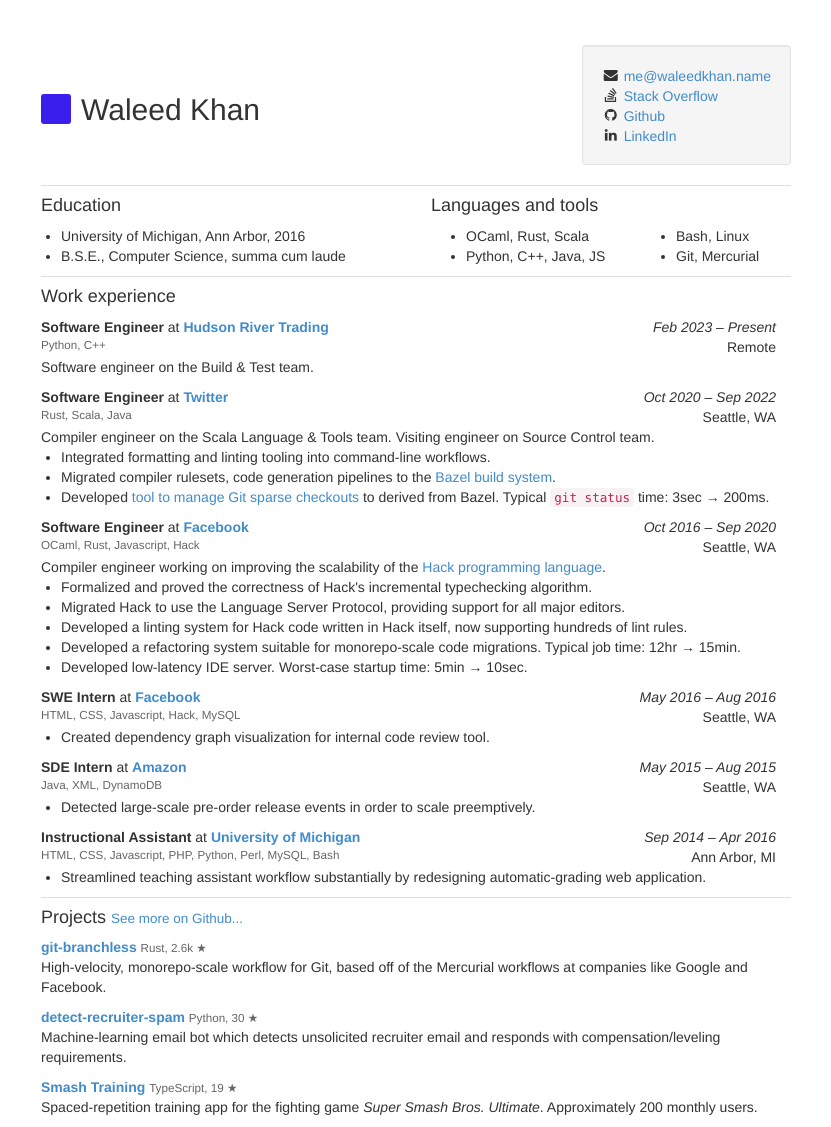
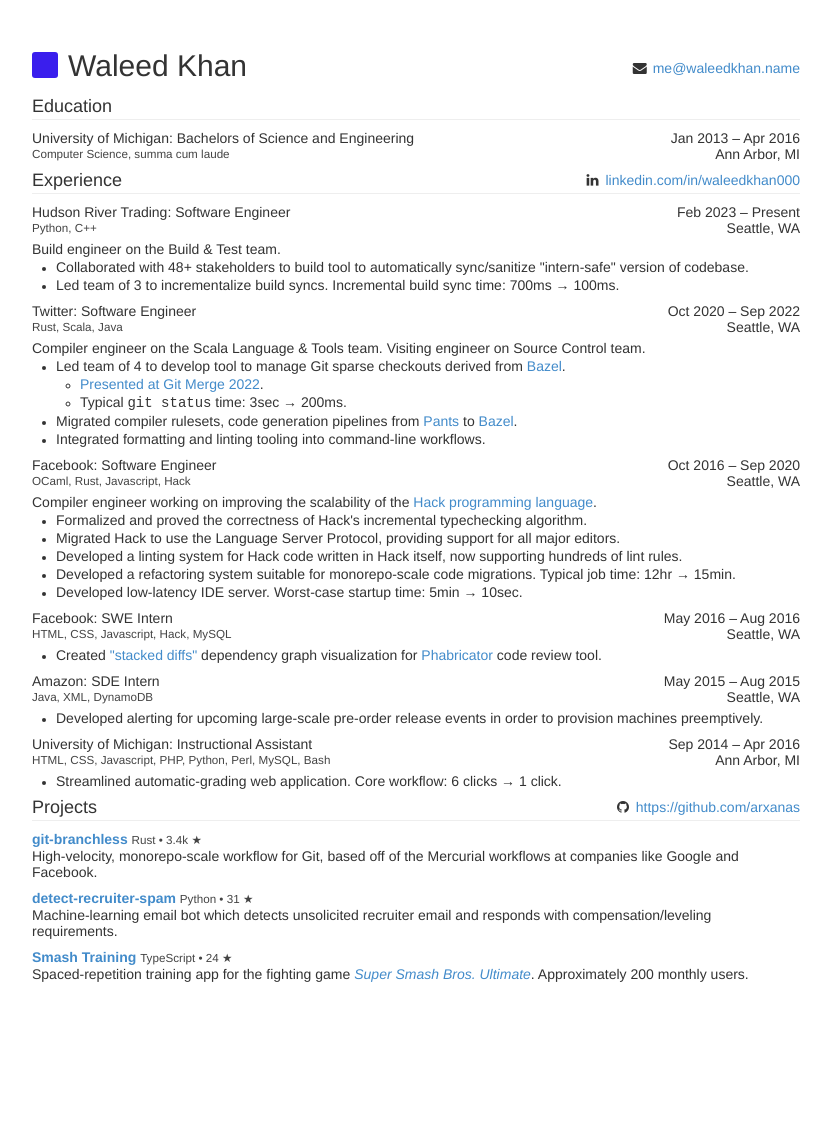
Before and after one commit to arxanas/resume, a plain HTML site: page index.html in a window 1280 px wide. Shown: the whole page, without its empty margins (224-1055 px from the left). After the commit the page ends 982 px from the top, so only its background shows below. Drawn offline with Linux system fonts and the light colour scheme.

Commit message:
wip: update HRT job and formatting

```diff
--- a/css/resume.css
+++ b/css/resume.css
@@ -1,197 +1,161 @@
-p:not(:last-child){
-    margin: 0;
+:root {
+    --color: #333;
+    --font-size: 0.875rem;
+    --section-header-font-size: 1.125rem;
 }
 
-.resume-header {
-    margin-top: 25px;
+@media print {
+    :root {
+        --font-size: 10pt;
+    }
 }
 
-/* Center vertically with respect to the contact info. */
-.name-container {
-    line-height: 130px;
+* {
+    box-sizing: border-box;
+    margin: 0;
+    padding: 0;
+}
+
+body {
+    font-family: "Helvetica Neue", Helvetica, Arial, sans-serif;
+    font-size: var(--font-size);
+    line-height: 16px;
+    color: var(--color);
+    background-color: #fff;
+}
+
+a {
+    color: #428bca;
+    text-decoration: none;
+}
+
+a:hover {
+    text-decoration: underline;
+}
+
+ul {
+    padding-left: 1.5rem;
+}
+
+li {
+    margin: 2px 0px;
+}
+
+li::marker {
+    font-size: smaller;
+}
+
+.container {
+    display: block;
+    margin: 0 auto;
+}
+
+@media not print {
+    .container {
+        padding: 3rem 1rem 0 1rem;
+    }
+}
+
+@media (min-width: 1200px) {
+    .container {
+        width: 50rem;
+    }
+}
+
+@media (min-width: 992px) {
+    .container {
+        width: 50rem;
+    }
+}
+
+@media (min-width: 768px) {
+    .container {
+        width: 50rem;
+    }
+}
+
+/** Header **/
+
+.header {
+    display: flex;
+    align-items: center;
+    justify-content: space-between;
+    padding: 10px 0;
 }
 
 .name {
-    line-height: 130px;
+    font-size: 30px;
+    font-weight: 500;
 }
 
+@media not print {
     .name:before {
         background-color: #3a1eed;
         border-radius: 3px;
         content: "";
         display: inline-block;
-    height: 30px;
+        height: 26px;
         margin-right: 10px;
         margin-top: -6px;
         vertical-align: middle;
-    width: 30px;
-}
-
-ul {
-  padding-left: 20px;
-}
-
-.container {
-  max-width: 750px;
-}
-
-/* Simple print formatting. */
-@media print {
-    .container {
-      padding: 0 0.5in;
-
-      font-size: 12px;
-    }
-
-    .resume-header {
-      margin-top: 0px;
-    }
-
-    .name {
-      /* Since the font size in print view is different. */
-      line-height: 95px;
-      padding-left: 0;
-    }
-
-    .name:before {
-      height: 0;
-      margin: 0;
-      padding: 0;
-      width: 0;
-    }
-
-    .projects-more {
-      font-size: 13px;
-    }
-
-    /* Remove Bootstrap's link styles. */
-    a {
-        text-decoration: none;
-    }
-    a:after {
-        content: "" !important;
-    }
-
-    /*
-     * In some places we want columns to take up different amounts of space
-     * based on whether we're in a print view. Apply one of these classes
-     * to override the column width when in print view, i.e. class="col-md-6
-     * col-print-12."
-     */
-    .col-print-3, .col-print-4, .col-print-5, .col-print-6, .col-print-12 {
-        padding-left: 15px;
-        padding-right: 15px;
-    }
-    .col-print-3 {
-        width: 25%;
-    }
-    .col-print-4 {
-        width: 33%;
-    }
-    .col-print-5 {
-      width: 41.6%;
-    }
-    .col-print-6 {
-        width: 50%;
-    }
-    .col-print-12 {
-        width: 100%;
+        width: 26px;
     }
 }
 
-.contact-box {
-  margin-top: 20px;
+/** Sections **/
+
+.section-header {
+    border-bottom: solid #eee 1px;
+    display: flex;
+    justify-content: space-between;
+    padding: 5px 0;
+    margin: 5px 0;
 }
 
-/* Vertically center the text relative to its icon. */
-.contact-item {
-    display: inline-block;
-    position: relative;
-    top: 1px;
+.section-header h2 {
+    font-size: var(--section-header-font-size);
+    font-weight: 500;
 }
 
-.info-section {
-    border-top: solid #DDDDDD 1px;
+
+.section-link {
+    font-size: var(--font-size);
 }
 
-.job {
-  padding-right: 30px;
-}
-.project {
-  padding-right: 15px;
+/** Jobs **/
+
+.job-header {
+    margin: 10px 0 5px 0;
+    display: flex;
+    align-items: baseline;
+    justify-content: space-between;
 }
 
-@media print {
-    .job, .project {
-      padding-right: 0px;
-    }
-    .print-no-collapse {
-      float: left;
-    }
-    .print-no-collapse.col-xs-12 .print-no-collapse.col-sm-12 .print-no-collapse.col-md-12 .print-no-collapse.col-lg-12 {
-        width: 100%;
-    }
-    .print-no-collapse.col-xs-11 .print-no-collapse.col-sm-11 .print-no-collapse.col-md-11 .print-no-collapse.col-lg-11 {
-        width: 91.66666666666666%;
-    }
-    .print-no-collapse.col-xs-10 .print-no-collapse.col-sm-10 .print-no-collapse.col-md-10 .print-no-collapse.col-lg-10 {
-        width: 83.33333333333334%;
-    }
-    .print-no-collapse.col-xs-9 .print-no-collapse.col-sm-9 .print-no-collapse.col-md-9 .print-no-collapse.col-lg-9 {
-        width: 75%;
-    }
-    .print-no-collapse.col-xs-8 .print-no-collapse.col-sm-8 .print-no-collapse.col-md-8 .print-no-collapse.col-lg-8 {
-        width: 66.66666666666666%;
-    }
-    .print-no-collapse.col-xs-7 .print-no-collapse.col-sm-7 .print-no-collapse.col-md-7 .print-no-collapse.col-lg-7 {
-        width: 58.333333333333336%;
-    }
-    .print-no-collapse.col-xs-6 .print-no-collapse.col-sm-6 .print-no-collapse.col-md-6 .print-no-collapse.col-lg-6 {
-        width: 50%;
-    }
-    .print-no-collapse.col-xs-5 .print-no-collapse.col-sm-5 .print-no-collapse.col-md-5 .print-no-collapse.col-lg-5 {
-        width: 41.66666666666667%;
-    }
-    .print-no-collapse.col-xs-4 .print-no-collapse.col-sm-4 .print-no-collapse.col-md-4 .print-no-collapse.col-lg-4 {
-        width: 33.33333333333333%;
-    }
-    .print-no-collapse.col-xs-3 .print-no-collapse.col-sm-3 .print-no-collapse.col-md-3 .print-no-collapse.col-lg-3 {
-        width: 25%;
-    }
-    .print-no-collapse.col-xs-2 .print-no-collapse.col-sm-2 .print-no-collapse.col-md-2 .print-no-collapse.col-lg-2 {
-        width: 16.666666666666664%;
-    }
-    .print-no-collapse.col-xs-1 .print-no-collapse.col-sm-1 .print-no-collapse.col-md-1 .print-no-collapse.col-lg-1 {
-        width: 8.333333333333332%;
-    }
+.job-description {
+    font-weight: 500;
 }
 
-@media (max-width: 768px) {
-    /* Center name horizontally on mobile. */
-    .name {
-        text-align: center;
-    }
+.job-description a {
+    color: var(--color);
 }
 
-@media (min-width: 768px), print {
-    .contact-box, .contact-box-list {
-        float: right;
-    }
+.job-technologies {
+    font-size: smaller;
+    color: #444;
 }
 
-.job-description, .job-employer {
-    font-weight: bold;
-}
-
-.job-date {
-    font-style: italic;
-}
-
-.job-date, .job-location {
+.job-date,
+.job-location {
     text-align: right;
 }
 
-.languages {
-  color: #666666;
+/** Projects **/
+
+.project-header {
+    margin-top: 10px;
+}
+
+.project-technologies {
     font-size: smaller;
+    color: #444;
 }
--- a/index.html
+++ b/index.html
@@ -2,19 +2,16 @@
 
 <!DOCTYPE html>
 <html lang="en">
+
 <head>
   <meta charset="utf-8" />
   <meta http-equiv="X-UA-Compatible" content="IE=edge" />
   <meta name="viewport" content="width=device-width, initial-scale=1" />
-    <meta
-      name="description"
-      content="I'm a software engineer who builds highly-scalable developer tooling."
-    />
+  <meta name="description" content="I'm a software engineer who builds highly-scalable developer tooling." />
   <title>Waleed Khan's Resume</title>
 
-    <link rel="stylesheet" href="css/bootstrap.min.css" />
+  <link rel="stylesheet" href="css/resume.css" />
   <link rel="stylesheet" href="css/font-awesome.min.css" />
-    <link rel="stylesheet" href="css/resume.css" />
 
   <script>
     (function (i, s, o, g, r, a, m) {
@@ -42,138 +39,87 @@
     ga("send", "pageview");
   </script>
 </head>
+
 <body>
   <div class="container">
-      <header class="row resume-header">
-        <div class="row">
-          <div class="col-sm-6 print-no-collapse name-container">
-            <h2 class="name">Waleed Khan</h2>
+    <header class="header">
+      <div>
+        <h1 class="name">Waleed Khan</h1>
       </div>
-          <div class="col-sm-6 print-no-collapse contact-box">
-            <ul class="contact-box-list well list-unstyled">
-              <li>
+
+      <div class="contact-info">
         <i class="fa fa-fw fa-envelope"><!-- --></i>
-                <span class="contact-item">
         <a href="mailto:me@waleedkhan.name">me@waleedkhan.name</a>
-                </span>
-              </li>
-              <li>
-                <i class="fa fa-fw fa-stack-overflow"><!-- --></i>
-                <span class="contact-item">
-                  <a href="https://stackoverflow.com/users/344643/waleed-khan">
-                    <span class="hidden-print">Stack Overflow</span>
-                    <span class="visible-print"
-                      >stackoverflow.com/users/344643</span
-                    >
-                  </a>
-                </span>
-              </li>
-              <li>
-                <i class="fa fa-fw fa-github"><!-- --></i>
-                <span class="contact-item">
-                  <a href="https://github.com/arxanas">
-                    <span class="hidden-print">Github</span>
-                    <span class="visible-print">github.com/arxanas</span>
-                  </a>
-                </span>
-              </li>
-              <li>
-                <i class="fa fa-fw fa-linkedin"><!-- --></i>
-                <span class="contact-item">
-                  <a href="https://www.linkedin.com/in/waleedkhan000">
-                    <span class="hidden-print">LinkedIn</span>
-                    <span class="visible-print">linkedin.com/in/wikhan</span>
-                  </a>
-                </span>
-              </li>
-            </ul>
-          </div>
       </div>
     </header>
 
     <!-- Info -->
-      <div class="info-section row">
-        <div class="row">
-          <!-- Education -->
-          <div class="col-md-6 col-print-6 print-no-collapse">
-            <header>
-              <h4>Education</h4>
-            </header>
-            <ul>
-              <li>University of Michigan, Ann Arbor, 2016</li>
-              <li>B.S.E., Computer Science, summa&nbsp;cum&nbsp;laude</li>
-            </ul>
-          </div>
-
-          <!-- Languages and tools -->
-          <div class="col-md-6 col-print-6 print-no-collapse">
-            <header>
-              <h4>Languages and tools</h4>
+    <section class="section">
+      <header class="section-header">
+        <h2>Education</h2>
       </header>
 
-            <div class="col-md-7 col-print-7 print-no-collapse">
-              <ul>
-                <li>OCaml, Rust, Scala</li>
-                <li>Python, C++, Java, JS</li>
-              </ul>
+      <section>
+        <header class="job-header">
+          <div>
+            <div class="job-description">
+              <a href="https://umich.edu">University&nbsp;of&nbsp;Michigan</a>:
+              Bachelors&nbsp;of&nbsp;Science&nbsp;and&nbsp;Engineering
             </div>
-            <div class="col-md-5 col-print-5 print-no-collapse">
-              <ul>
-                <li>Bash, Linux</li>
-                <li>Git, Mercurial</li>
-              </ul>
+            <div class="job-technologies">Computer Science, summa cum laude</div>
           </div>
+          <div>
+            <div class="job-date">Jan 2013 &ndash; Apr 2016</div>
+            <div class="job-location">Ann Arbor, MI</div>
           </div>
-        </div>
-      </div>
+        </header>
+      </section>
+    </section>
 
     <!-- Work experience -->
-      <section class="info-section row">
-        <header>
-          <h4>Work experience</h4>
+    <section class="section">
+      <header class="section-header">
+        <h2>Experience</h2>
+        <span class="section-link">
+          <i class="fa fa-fw fa-linkedin"><!-- --></i>
+          <a href="https://www.linkedin.com/in/waleedkhan000">linkedin.com/in/waleedkhan000</a>
+        </span>
       </header>
 
       <!-- Hudson River Trading job -->
-        <div class="row">
-          <section class="job col-md-12">
-            <header class="row">
-              <div class="col-xs-8">
+      <section>
+        <header class="job-header">
           <div>
-                  <span class="job-description">Software Engineer</span>
-                  at
-                  <span class="job-employer">
-                    <a href="https://www.hudsonrivertrading.com"
-                      >Hudson River Trading</a
-                    >
-                  </span>
+            <div class="job-description">
+              <a href="https://www.hudsonrivertrading.com">Hudson River Trading</a>: Software Engineer
             </div>
-                <div class="languages">Python, C++</div>
+            <div class="job-technologies">Python, C++</div>
           </div>
-              <div class="col-xs-4">
+          <div>
             <div class="job-date">Feb 2023 &ndash; Present</div>
-                <div class="job-location">Remote</div>
+            <div class="job-location">Seattle, WA</div>
           </div>
         </header>
 
-            <p>Software engineer on the Build &amp; Test team.</p>
+        <p>Build engineer on the Build &amp; Test team.</p>
+
+        <ul>
+          <li>Collaborated with 48+ stakeholders to build tool to automatically sync/sanitize
+            "intern-safe" version of codebase.</li>
+          <li>Led team of 3 to incrementalize build syncs. Incremental build sync time: 700ms &rarr; 100ms.</li>
+        </ul>
       </section>
-        </div>
 
       <!-- Twitter job -->
-        <div class="row">
-          <section class="job col-md-12">
-            <header class="row">
-              <div class="col-xs-8">
+      <section>
+        <header class="job-header">
           <div>
-                  <span class="job-description">Software Engineer</span>
-                  at
-                  <span class="job-employer">
-                    <a href="https://www.twitter.com">Twitter</a>
-                  </span>
+            <div class="job-description">
+              <a href="https://www.twitter.com">Twitter</a>: Software Engineer
             </div>
-                <div class="languages">Rust, Scala, Java</div>
+            <div class="job-technologies">Rust, Scala, Java</div>
           </div>
-              <div class="col-xs-4">
+          <div>
             <div class="job-date">Oct 2020 &ndash; Sep 2022</div>
             <div class="job-location">Seattle, WA</div>
           </div>
@@ -186,40 +132,36 @@
 
         <ul>
           <li>
+            Led team of 4 to develop tool to manage Git sparse checkouts
+            derived from <a href="https://bazel.build">Bazel</a>.
+
+            <ul>
+              <li><a href="https://blog.waleedkhan.name/build-aware-sparse-checkouts/">Presented at Git Merge 2022</a>.
+              </li>
+              <li>Typical <code>git status</code> time: 3sec &rarr; 200ms.</li>
+            </ul>
+          </li>
+          <li>
+            Migrated compiler rulesets, code generation pipelines from <a href="https://www.pantsbuild.org">Pants</a> to
+            <a href="https://bazel.build">Bazel</a>.
+          </li>
+          <li>
             Integrated formatting and linting tooling into command-line
             workflows.
           </li>
-              <li>
-                Migrated compiler rulesets, code generation pipelines to the
-                <a href="https://bazel.build/">Bazel build system</a>.
-              </li>
-              <li>
-                Developed
-                <a href="https://github.com/twitter/focus"
-                  >tool to manage Git sparse checkouts</a
-                >
-                to derived from Bazel. Typical <code>git status</code> time:
-                3sec &rarr; 200ms.
-              </li>
         </ul>
       </section>
-        </div>
 
       <!-- Facebook job -->
-        <div class="row">
-          <section class="job col-md-12">
-            <header class="row">
-              <div class="col-xs-8">
+      <section>
+        <header class="job-header">
           <div>
-                  <span class="job-description">Software Engineer</span>
-                  at
-                  <span class="job-employer">
-                    <a href="https://www.facebook.com">Facebook</a>
-                  </span>
+            <div class="job-description">
+              <a href="https://www.facebook.com">Facebook</a>: Software Engineer
             </div>
-                <div class="languages">OCaml, Rust, Javascript, Hack</div>
+            <div class="job-technologies">OCaml, Rust, Javascript, Hack</div>
           </div>
-              <div class="col-xs-4">
+          <div>
             <div class="job-date">Oct 2016 &ndash; Sep 2020</div>
             <div class="job-location">Seattle, WA</div>
           </div>
@@ -253,22 +195,17 @@
           </li>
         </ul>
       </section>
+
+      <!-- Facebook internship -->
+      <section>
+        <header class="job-header">
+          <div>
+            <div class="job-description">
+              <a href="https://www.facebook.com">Facebook</a>: SWE Intern
             </div>
-        <!-- Facebook internship -->
-        <div class="row">
-          <section class="job col-md-12">
-            <header class="row">
-              <div class="col-xs-6">
+            <div class="job-technologies">HTML, CSS, Javascript, Hack, MySQL</div>
+          </div>
           <div>
-                  <span class="job-description">SWE Intern</span>
-                  at
-                  <span class="job-employer">
-                    <a href="https://www.facebook.com">Facebook</a>
-                  </span>
-                </div>
-                <div class="languages">HTML, CSS, Javascript, Hack, MySQL</div>
-              </div>
-              <div class="col-xs-6">
             <div class="job-date">May 2016 &ndash; Aug 2016</div>
             <div class="job-location">Seattle, WA</div>
           </div>
@@ -276,28 +213,23 @@
 
         <ul>
           <li>
-                Created dependency graph visualization for internal code review
-                tool.
+            Created <a href="https://www.stacking.dev/">&quot;stacked
+              diffs&quot;</a> dependency graph visualization for <a
+              href="https://www.phacility.com/phabricator/">Phabricator</a> code review tool.
           </li>
         </ul>
       </section>
-        </div>
 
       <!-- Amazon internship -->
-        <div class="row">
-          <section class="job col-md-12">
-            <header class="row">
-              <div class="col-xs-6">
+      <section>
+        <header class="job-header">
           <div>
-                  <span class="job-description">SDE Intern</span>
-                  at
-                  <span class="job-employer">
-                    <a href="https://www.amazon.com">Amazon</a>
-                  </span>
+            <div class="job-description">
+              <a href="https://www.amazon.com">Amazon</a>: SDE Intern
             </div>
-                <div class="languages">Java, XML, DynamoDB</div>
+            <div class="job-technologies">Java, XML, DynamoDB</div>
           </div>
-              <div class="col-xs-6">
+          <div>
             <div class="job-date">May 2015 &ndash; Aug 2015</div>
             <div class="job-location">Seattle, WA</div>
           </div>
@@ -305,32 +237,25 @@
 
         <ul>
           <li>
-                Detected large-scale pre-order release events in order to scale
-                preemptively.
+            Developed alerting for upcoming large-scale pre-order release events
+            in order to provision machines preemptively.
           </li>
         </ul>
       </section>
-        </div>
 
       <!-- IA job -->
-        <div class="row">
-          <section class="job col-md-12">
-            <header class="row">
-              <div class="col-xs-6">
+      <section class="job">
+        <header class="job-header">
           <div>
-                  <span class="job-description">Instructional Assistant</span>
-                  at
-                  <span class="job-employer">
-                    <a href="https://www.umich.edu/"
-                      >University&nbsp;of&nbsp;Michigan</a
-                    >
-                  </span>
+            <div class="job-description">
+              <a href="https://www.umich.edu/">University&nbsp;of&nbsp;Michigan</a>:
+              Instructional Assistant
             </div>
-                <div class="languages">
+            <div class="job-technologies">
               HTML, CSS, Javascript, PHP, Python, Perl, MySQL, Bash
             </div>
           </div>
-              <div class="col-xs-6">
+          <div>
             <div class="job-date">Sep 2014 &ndash; Apr 2016</div>
             <div class="job-location">Ann Arbor, MI</div>
           </div>
@@ -338,80 +263,60 @@
 
         <ul>
           <li>
-                Streamlined teaching assistant workflow substantially by
-                redesigning automatic-grading web application.
+            Streamlined automatic-grading web application. Core workflow: 6&nbsp;clicks &rarr; 1&nbsp;click.
           </li>
         </ul>
       </section>
-        </div>
+
     </section>
 
     <!-- Projects -->
-      <section class="info-section row">
-        <header>
-          <h4>
-            Projects
-            <small class="hidden-print">
-              <a href="https://github.com/arxanas">See more on Github...</a>
-            </small>
-            <small class="projects-more pull-right visible-print">
-              <a href="https://github.com/arxanas">(More on Github)</a>
-            </small>
-          </h4>
+    <section class="section">
+      <header class="section-header">
+        <h2>Projects</h2>
+        <span class="section-link">
+          <i class="fa fa-fw fa-github"><!-- --></i>
+          <a href="https://github.com/arxanas">https://github.com/arxanas</a>
+        </span>
       </header>
 
-        <div class="row">
-          <section class="project col-md-12">
-            <header>
-              <b
-                ><a href="https://github.com/arxanas/git-branchless"
-                  >git-branchless</a
-                ></b
-              >
-              <small class="languages">Rust, 2.6k ★</small>
+      <section>
+        <header class="project-header">
+          <b><a href="https://github.com/arxanas/git-branchless">git-branchless</a></b>
+          <span class="project-technologies">Rust &bull; 3.4k ★</small>
         </header>
         <p>
           High-velocity, monorepo-scale workflow for Git, based off of the
           Mercurial workflows at companies like Google and Facebook.
         </p>
       </section>
-        </div>
 
-        <div class="row">
-          <section class="project col-md-12">
-            <header>
-              <b
-                ><a href="https://github.com/arxanas/detect-recruiter-spam"
-                  >detect-recruiter-spam</a
-                ></b
-              >
-              <small class="languages">Python, 30 ★</small>
+      <section>
+        <header class="project-header">
+          <b><a href="https://github.com/arxanas/detect-recruiter-spam">detect-recruiter-spam</a></b>
+          <span class="project-technologies">Python &bull; 31 ★</span>
         </header>
         <p>
           Machine-learning email bot which detects unsolicited recruiter
           email and responds with compensation/leveling requirements.
         </p>
       </section>
-        </div>
 
-        <div class="row">
-          <section class="project col-md-12">
-            <header>
-              <b
-                ><a href="https://github.com/arxanas/smashtraining"
-                  >Smash Training</a
-                ></b
-              >
-              <small class="languages">TypeScript, 19 ★</small>
+      <section>
+        <header class="project-header">
+          <b><a href="https://github.com/arxanas/smashtraining">Smash Training</a></b>
+          <span class="project-technologies">TypeScript &bull; 24 ★</small>
         </header>
         <p>
           Spaced-repetition training app for the fighting game
-              <i>Super Smash Bros. Ultimate</i>. Approximately 200 monthly
+          <i><a href="https://en.wikipedia.org/wiki/Super_Smash_Bros._Ultimate">Super Smash Bros. Ultimate</a></i>.
+          Approximately 200 monthly
           users.
         </p>
       </section>
-        </div>
+
     </section>
   </div>
 </body>
+
 </html>
```
Lines whose indentation alone changed are shown as unchanged.
